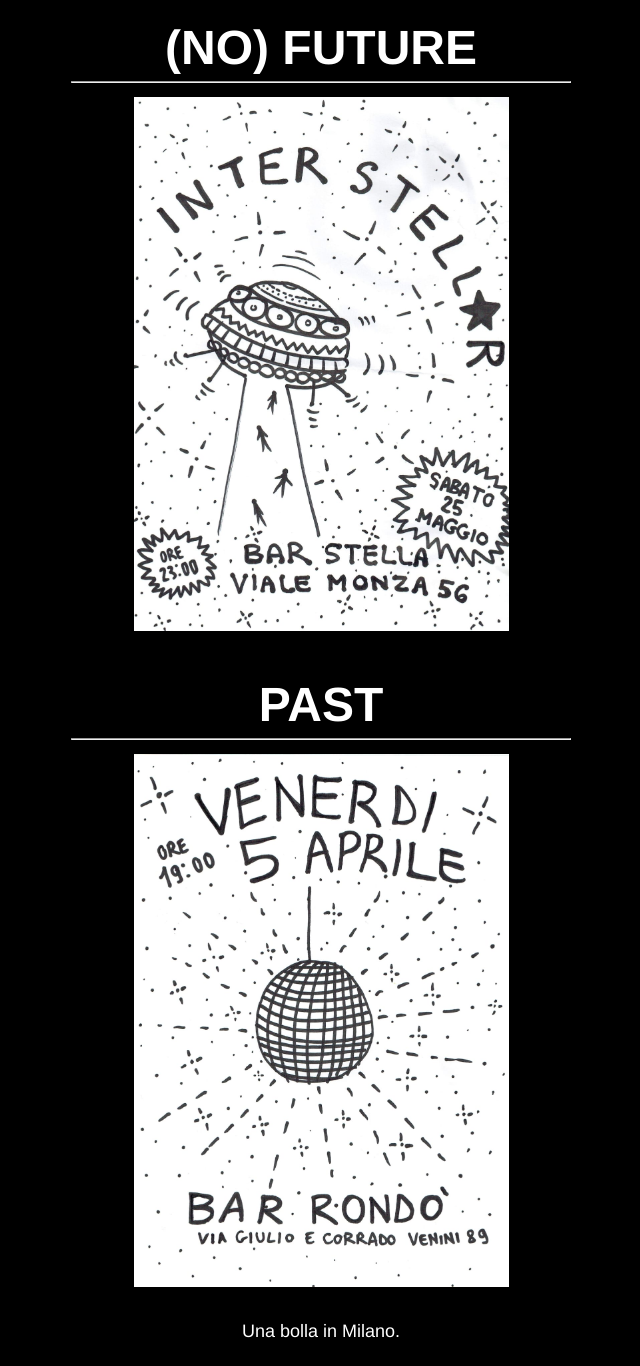
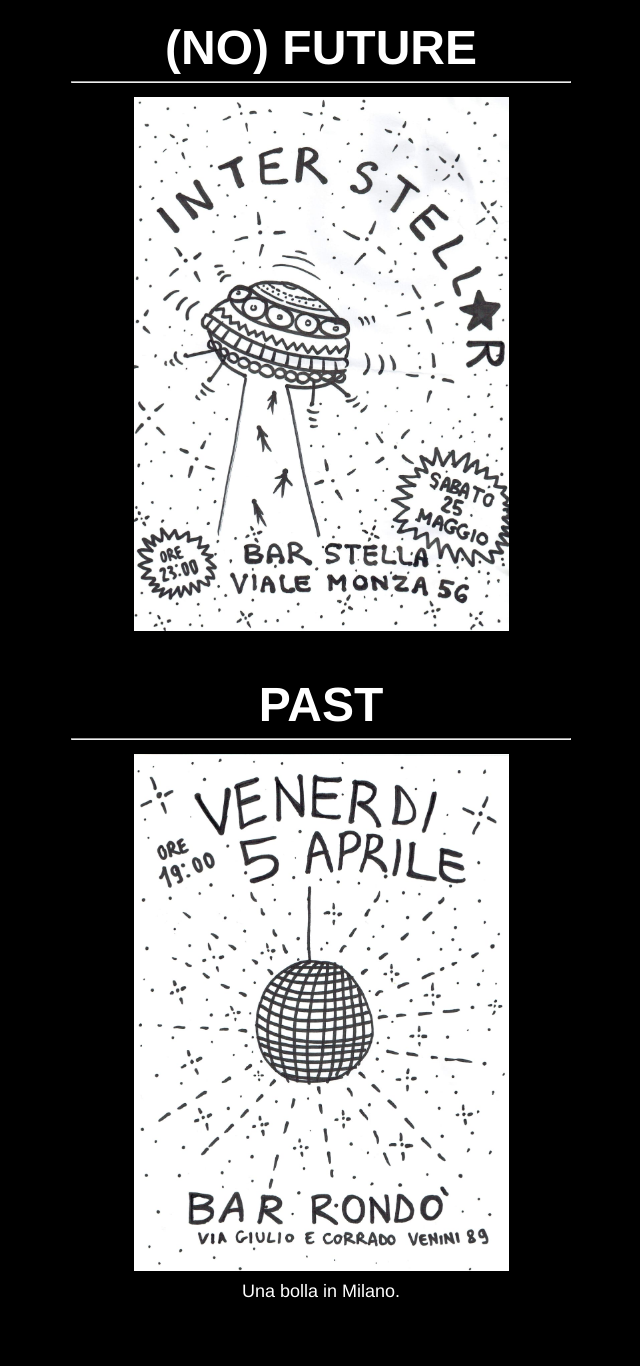
Before and after one commit to vialemonza/vialemonza.github.io, a Jekyll site: the page built from index.html, in a window 1280 px wide. Shown: the whole page, without its empty margins (319-959 px from the left). Built offline with Jekyll 4.4.1, drawn with Linux system fonts in a browser that asks for light colours; after the commit the page ends 1319 px from its top, so only the background shows below that.

Commit message:
Update main.css

```diff
--- a/css/main.css
+++ b/css/main.css
@@ -13,17 +13,10 @@
     margin-right: auto;
     width: 75%;
     }
-    #page-container {
+  footer {
+      clear: both;
       position: relative;
-      min-height: 100vh;
-    }
-    #content-wrap {
-      padding-bottom: 2.5rem;    /* Footer height */
-    }
-    #footer {
-      position: absolute;
-      bottom: 0;
-      width: 100%;
-      height: 2.5rem;            /* Footer height */
-    }
+      height: 40px;
+      margin-top: -40px;
+  }
     p,h1,h2,h3 { font-family: "Helvetica Neue", Helvetica, Arial, sans-serif; font-size: 24px; font-style: normal; font-variant: normal; font-weight: 700; line-height: 26.4px; } h3 { font-family: "Helvetica Neue", Helvetica, Arial, sans-serif; font-size: 14px; font-style: normal; font-variant: normal; font-weight: 700; line-height: 15.4px; } p { font-family: "Helvetica Neue", Helvetica, Arial, sans-serif; font-size: 14px; font-style: normal; font-variant: normal; font-weight: 400; line-height: 20px; } blockquote { font-family: "Helvetica Neue", Helvetica, Arial, sans-serif; font-size: 21px; font-style: normal; font-variant: normal; font-weight: 400; line-height: 30px; } pre { font-family: "Helvetica Neue", Helvetica, Arial, sans-serif; font-size: 13px; font-style: normal; font-variant: normal; font-weight: 400; line-height: 18.5714px; }
```
